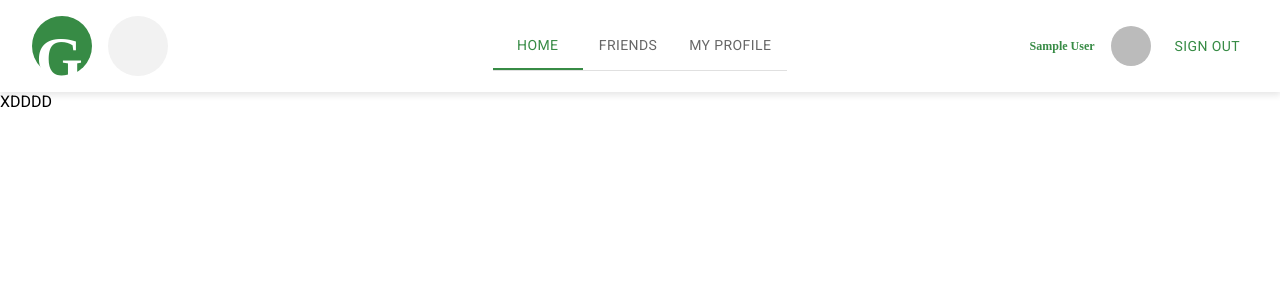
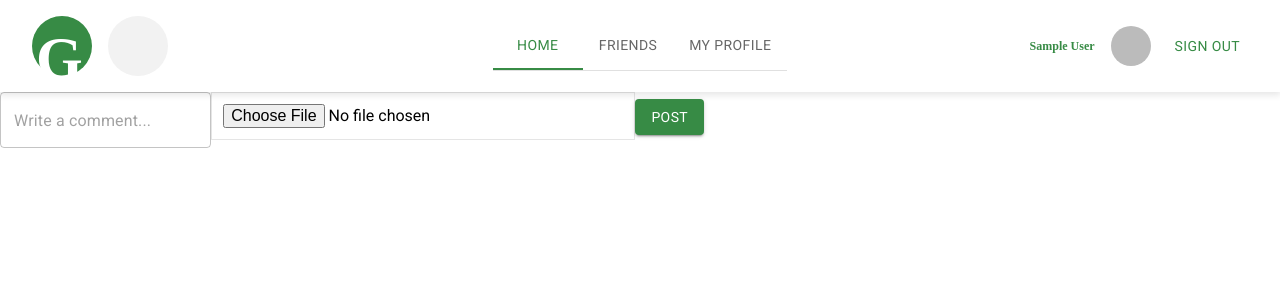
Before and after one commit to Mlodzieniak/facebook-clone, a React (Create React App) app: page / in a window 1280 px wide. Shown: the top 300 px of the page. Built offline with nearby package versions, Linux system fonts and the light colour scheme; no server answers; sample sign-in values are in the browser's storage; a web font is replaced by a local one.

Commit message:
making new event form

```diff
--- a/src/firebase.js
+++ b/src/firebase.js
@@ -1,5 +1,7 @@
 import { initializeApp } from "firebase/app";
-import { getFirestore } from "firebase/firestore";
+import {
+  getFirestore, doc, setDoc, Timestamp,
+} from "firebase/firestore";
 import { getAuth } from "firebase/auth";
 import { getStorage } from "firebase/storage";
 import { getAnalytics } from "firebase/analytics";
@@ -25,3 +27,7 @@ const analytics = getAnalytics(app);
 export {
   auth, storage, db, analytics,
 };
+
+export async function postEvent(user, eventData) {
+  await setDoc(doc(db, "events", user.uid + Timestamp.fromDate(new Date())), eventData);
+}
--- a/src/pages/Main.jsx
+++ b/src/pages/Main.jsx
@@ -1,11 +1,30 @@
-import React from "react";
-// import NavBar from "../components/NavBar";
+import React, { useState } from "react";
+import { Form } from "react-router-dom";
+import { Button, TextField } from "@mui/material";
+// import { db } from "../firebase";
 
 function Main() {
+  const [comment, setComment] = useState("");
+  // const [formData, setFormData] = useState({});
+  const handleCommentChange = (event) => {
+    setComment(event.target.value);
+  };
+
   return (
     <div className="main-page">
-      {/* <NavBar /> */}
-      XDDDD
+      <Form method="post" className="create-event">
+        <TextField
+          value={comment}
+          onChange={handleCommentChange}
+          aria-label="comment"
+          placeholder="Write a comment..."
+        />
+        <input type="file" name="file-loader" id="file-loader" />
+        <Button type="submit" variant="contained">
+          Post
+        </Button>
+      </Form>
+      <ul className="events" />
     </div>
   );
 }
--- a/src/pages/Profile.jsx
+++ b/src/pages/Profile.jsx
@@ -1,10 +1,10 @@
 import React, { useContext, useEffect, useState } from "react";
 // import "../styles/profile.css";
 import "../styles/userprofile.css";
-
 import { Button } from "@mui/material";
 import { useNavigate } from "react-router-dom";
 import { getDoc, doc } from "firebase/firestore";
+import Event from "../components/Event";
 import { AuthContext } from "../Auth";
 import { db } from "../firebase";
 
@@ -85,7 +85,7 @@ function Profile() {
           </div>
         </div>
         <div className="activity">
-          {/* <Event /> */}
+          <Event />
         </div>
       </div>
 
```
